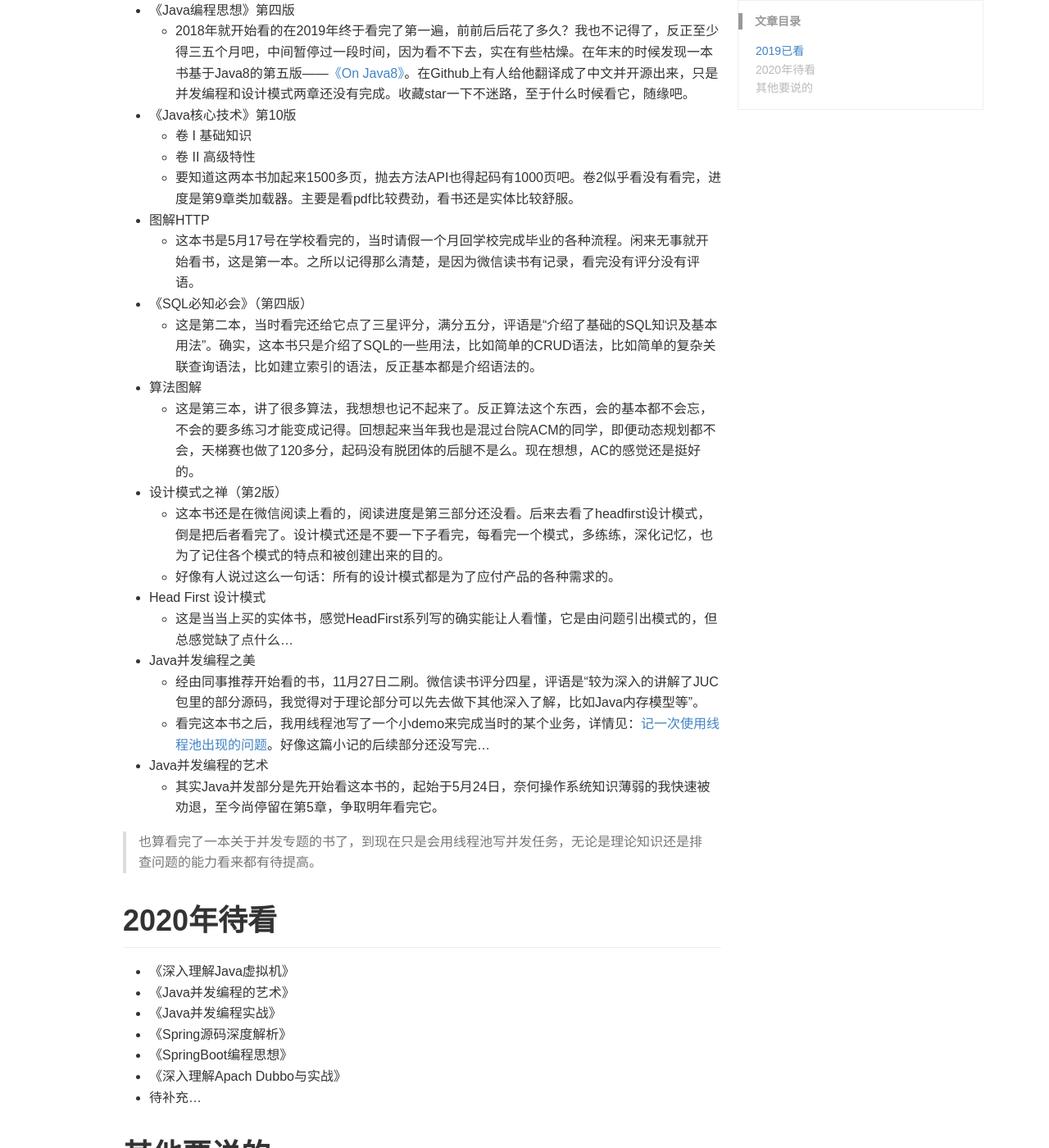
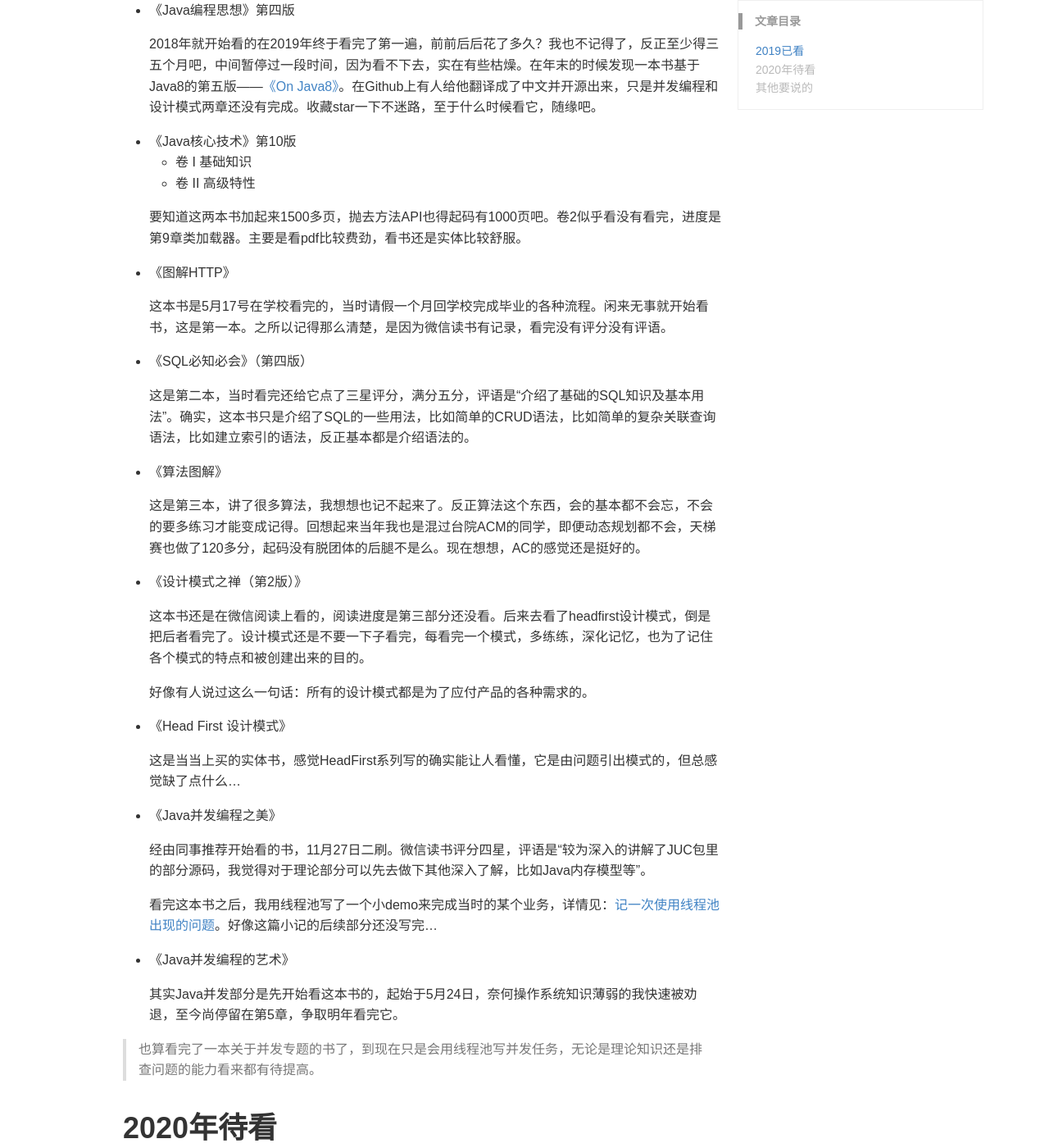
Before and after one commit to Planeswalker23/Planeswalker23.github.io, a Jekyll site: the page built from _posts/summary/2019-12-29-summary-for-2019.md, in a window 1280 px wide and 1400 px high, scrolled down 513 px. Shown: the whole window at 82% size. Built offline with Jekyll 4.4.1, drawn with Linux system fonts in a browser that asks for light colours; comment, search, counter and statistics services are not loaded.

Commit message:
modify: 布局

```diff
--- a/_posts/summary/2019-12-29-summary-for-2019.md
+++ b/_posts/summary/2019-12-29-summary-for-2019.md
@@ -15,35 +15,46 @@ keywords: 2019, 总结
 # 2019已看
 
 - 《Java编程思想》第四版
-    - 2018年就开始看的在2019年终于看完了第一遍，前前后后花了多久？我也不记得了，反正至少得三五个月吧，中间暂停过一段时间，因为看不下去，实在有些枯燥。在年末的时候发现一本书基于Java8的第五版——[《On Java8》](https://lingcoder.github.io/OnJava8/)。在Github上有人给他翻译成了中文并开源出来，只是并发编程和设计模式两章还没有完成。收藏star一下不迷路，至于什么时候看它，随缘吧。
+
+    2018年就开始看的在2019年终于看完了第一遍，前前后后花了多久？我也不记得了，反正至少得三五个月吧，中间暂停过一段时间，因为看不下去，实在有些枯燥。在年末的时候发现一本书基于Java8的第五版——[《On Java8》](https://lingcoder.github.io/OnJava8/)。在Github上有人给他翻译成了中文并开源出来，只是并发编程和设计模式两章还没有完成。收藏star一下不迷路，至于什么时候看它，随缘吧。
 
 - 《Java核心技术》第10版
     - 卷 I 基础知识
     - 卷 II 高级特性
-    - 要知道这两本书加起来1500多页，抛去方法API也得起码有1000页吧。卷2似乎看没有看完，进度是第9章类加载器。主要是看pdf比较费劲，看书还是实体比较舒服。
 
-- 图解HTTP
-    - 这本书是5月17号在学校看完的，当时请假一个月回学校完成毕业的各种流程。闲来无事就开始看书，这是第一本。之所以记得那么清楚，是因为微信读书有记录，看完没有评分没有评语。
+    要知道这两本书加起来1500多页，抛去方法API也得起码有1000页吧。卷2似乎看没有看完，进度是第9章类加载器。主要是看pdf比较费劲，看书还是实体比较舒服。
+
+- 《图解HTTP》
+
+    这本书是5月17号在学校看完的，当时请假一个月回学校完成毕业的各种流程。闲来无事就开始看书，这是第一本。之所以记得那么清楚，是因为微信读书有记录，看完没有评分没有评语。
 
 - 《SQL必知必会》（第四版）
-    -  这是第二本，当时看完还给它点了三星评分，满分五分，评语是“介绍了基础的SQL知识及基本用法”。确实，这本书只是介绍了SQL的一些用法，比如简单的CRUD语法，比如简单的复杂关联查询语法，比如建立索引的语法，反正基本都是介绍语法的。
 
-- 算法图解
-    - 这是第三本，讲了很多算法，我想想也记不起来了。反正算法这个东西，会的基本都不会忘，不会的要多练习才能变成记得。回想起来当年我也是混过台院ACM的同学，即便动态规划都不会，天梯赛也做了120多分，起码没有脱团体的后腿不是么。现在想想，AC的感觉还是挺好的。
+    这是第二本，当时看完还给它点了三星评分，满分五分，评语是“介绍了基础的SQL知识及基本用法”。确实，这本书只是介绍了SQL的一些用法，比如简单的CRUD语法，比如简单的复杂关联查询语法，比如建立索引的语法，反正基本都是介绍语法的。
 
-- 设计模式之禅（第2版）
-    - 这本书还是在微信阅读上看的，阅读进度是第三部分还没看。后来去看了headfirst设计模式，倒是把后者看完了。设计模式还是不要一下子看完，每看完一个模式，多练练，深化记忆，也为了记住各个模式的特点和被创建出来的目的。
-    - 好像有人说过这么一句话：所有的设计模式都是为了应付产品的各种需求的。
+- 《算法图解》
 
-- Head First 设计模式
-    - 这是当当上买的实体书，感觉HeadFirst系列写的确实能让人看懂，它是由问题引出模式的，但总感觉缺了点什么...
+    这是第三本，讲了很多算法，我想想也记不起来了。反正算法这个东西，会的基本都不会忘，不会的要多练习才能变成记得。回想起来当年我也是混过台院ACM的同学，即便动态规划都不会，天梯赛也做了120多分，起码没有脱团体的后腿不是么。现在想想，AC的感觉还是挺好的。
 
-- Java并发编程之美
-    - 经由同事推荐开始看的书，11月27日二刷。微信读书评分四星，评语是“较为深入的讲解了JUC包里的部分源码，我觉得对于理论部分可以先去做下其他深入了解，比如Java内存模型等”。
-    - 看完这本书之后，我用线程池写了一个小demo来完成当时的某个业务，详情见：[记一次使用线程池出现的问题](https://planeswalker23.github.io/2019/12/16/thread-pool-debug/)。好像这篇小记的后续部分还没写完...
+- 《设计模式之禅（第2版）》
 
-- Java并发编程的艺术
-    - 其实Java并发部分是先开始看这本书的，起始于5月24日，奈何操作系统知识薄弱的我快速被劝退，至今尚停留在第5章，争取明年看完它。
+    这本书还是在微信阅读上看的，阅读进度是第三部分还没看。后来去看了headfirst设计模式，倒是把后者看完了。设计模式还是不要一下子看完，每看完一个模式，多练练，深化记忆，也为了记住各个模式的特点和被创建出来的目的。
+
+    好像有人说过这么一句话：所有的设计模式都是为了应付产品的各种需求的。
+
+- 《Head First 设计模式》
+
+    这是当当上买的实体书，感觉HeadFirst系列写的确实能让人看懂，它是由问题引出模式的，但总感觉缺了点什么...
+
+- 《Java并发编程之美》
+
+    经由同事推荐开始看的书，11月27日二刷。微信读书评分四星，评语是“较为深入的讲解了JUC包里的部分源码，我觉得对于理论部分可以先去做下其他深入了解，比如Java内存模型等”。
+
+    看完这本书之后，我用线程池写了一个小demo来完成当时的某个业务，详情见：[记一次使用线程池出现的问题](https://planeswalker23.github.io/2019/12/16/thread-pool-debug/)。好像这篇小记的后续部分还没写完...
+
+- 《Java并发编程的艺术》
+
+    其实Java并发部分是先开始看这本书的，起始于5月24日，奈何操作系统知识薄弱的我快速被劝退，至今尚停留在第5章，争取明年看完它。
 
 > 也算看完了一本关于并发专题的书了，到现在只是会用线程池写并发任务，无论是理论知识还是排查问题的能力看来都有待提高。
 
```
